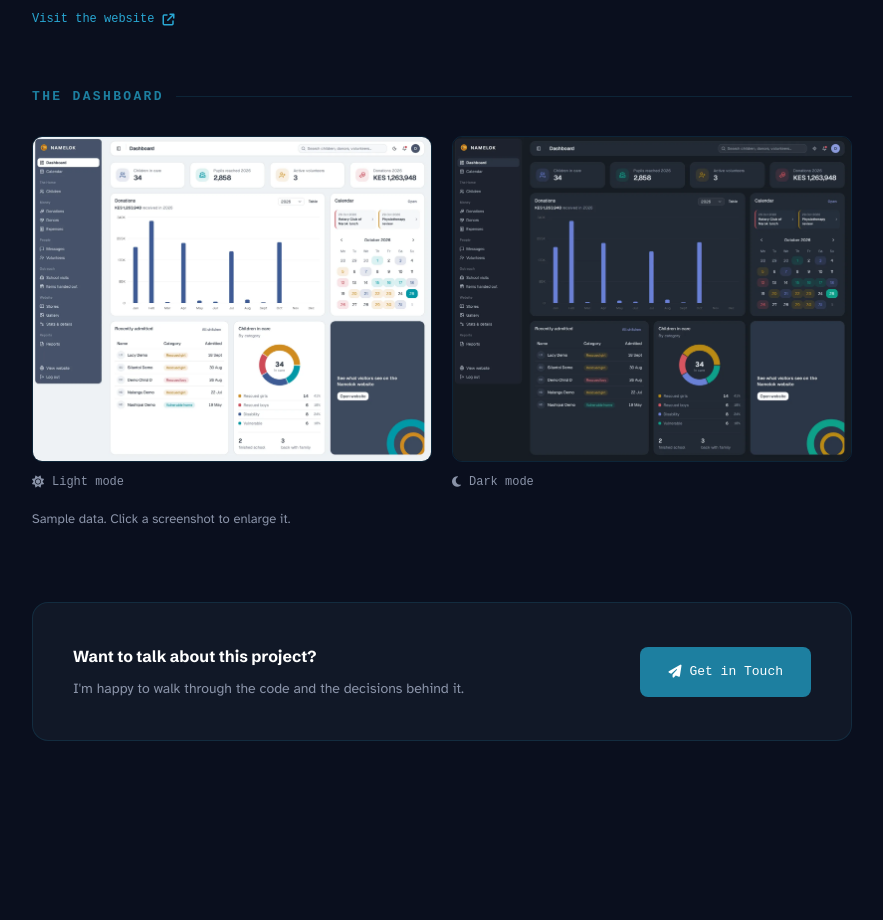
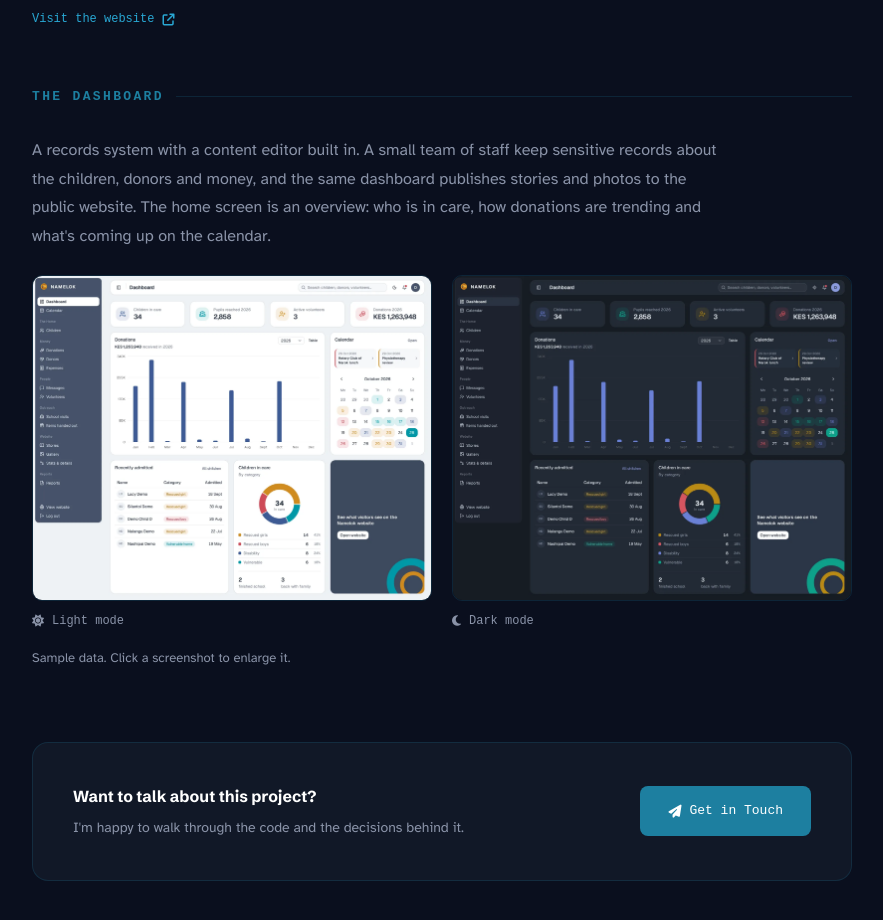
Before and after one commit to Jkosencha/Jkosencha.github.io, a plain HTML site: page namelok.html in a window 1280 px wide. Shown: the part 2483-3403 px from the top of the page, without its empty margins (198-1081 px from the left). Before the commit the page ends 3304 px from the top, so only its background shows below. Drawn offline with Linux system fonts and the light colour scheme; a web font is replaced by a local one.

Commit message:
Introduce what each dashboard is for

```diff
--- a/infopages.css
+++ b/infopages.css
@@ -433,6 +433,7 @@ body {
 .mode-pair .shot {
   margin: 0;
 }
+.section-lead { margin-bottom: 24px; }
 .shot-note {
   font-size: 13px;
   color: var(--text-muted);
--- a/namelok.html
+++ b/namelok.html
@@ -86,6 +86,7 @@
 
         <section class="info-section">
             <h2>The Dashboard</h2>
+            <p class="intro-text section-lead">A records system with a content editor built in. A small team of staff keep sensitive records about the children, donors and money, and the same dashboard publishes stories and photos to the public website. The home screen is an overview: who is in care, how donations are trending and what's coming up on the calendar.</p>
             <div class="mode-pair">
                 <figure class="shot">
                     <img loading="lazy" src="images/projects/namelok-dashboard-light.webp" alt="Namelok admin dashboard with children in care, donations chart and calendar, light mode">
```
Also changed, not shown: anika.html (+1 -0 lines), savannah-pos.html (+1 -0 lines).
